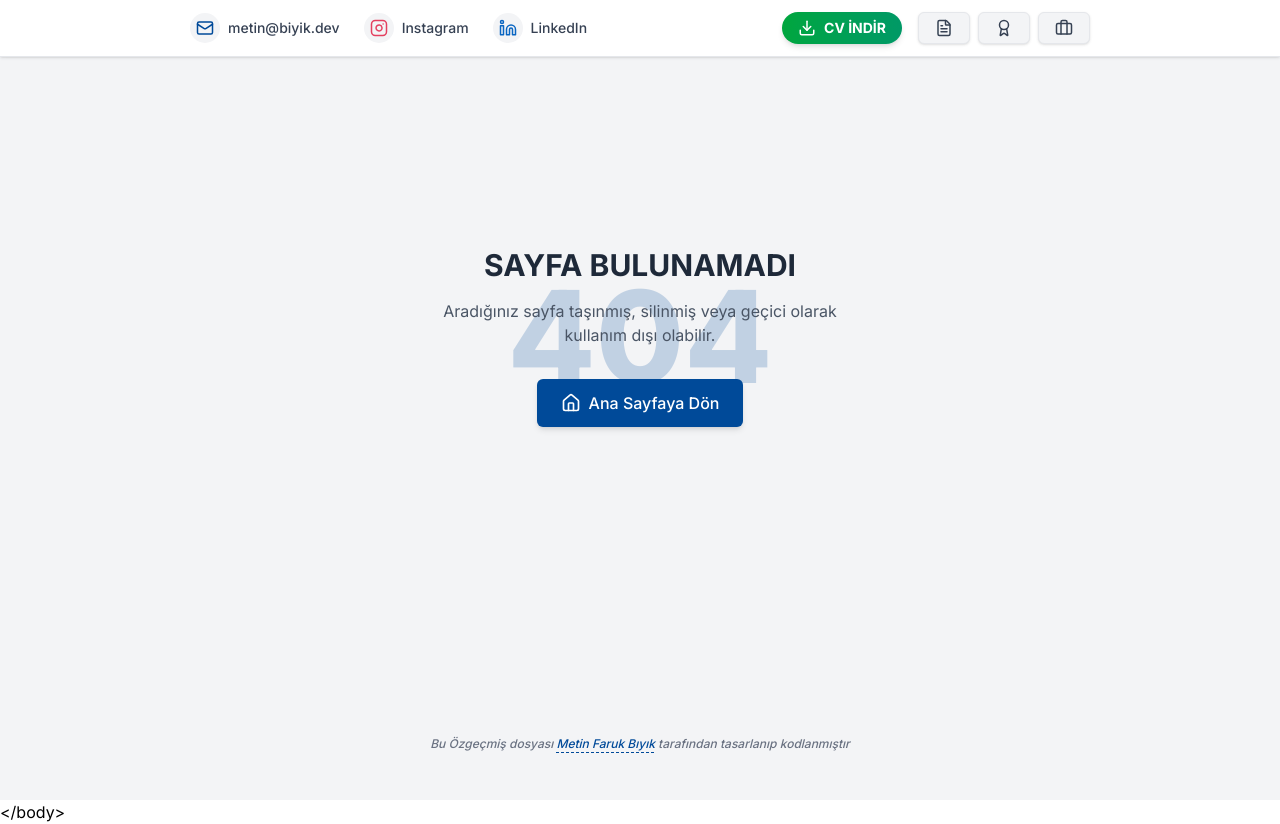
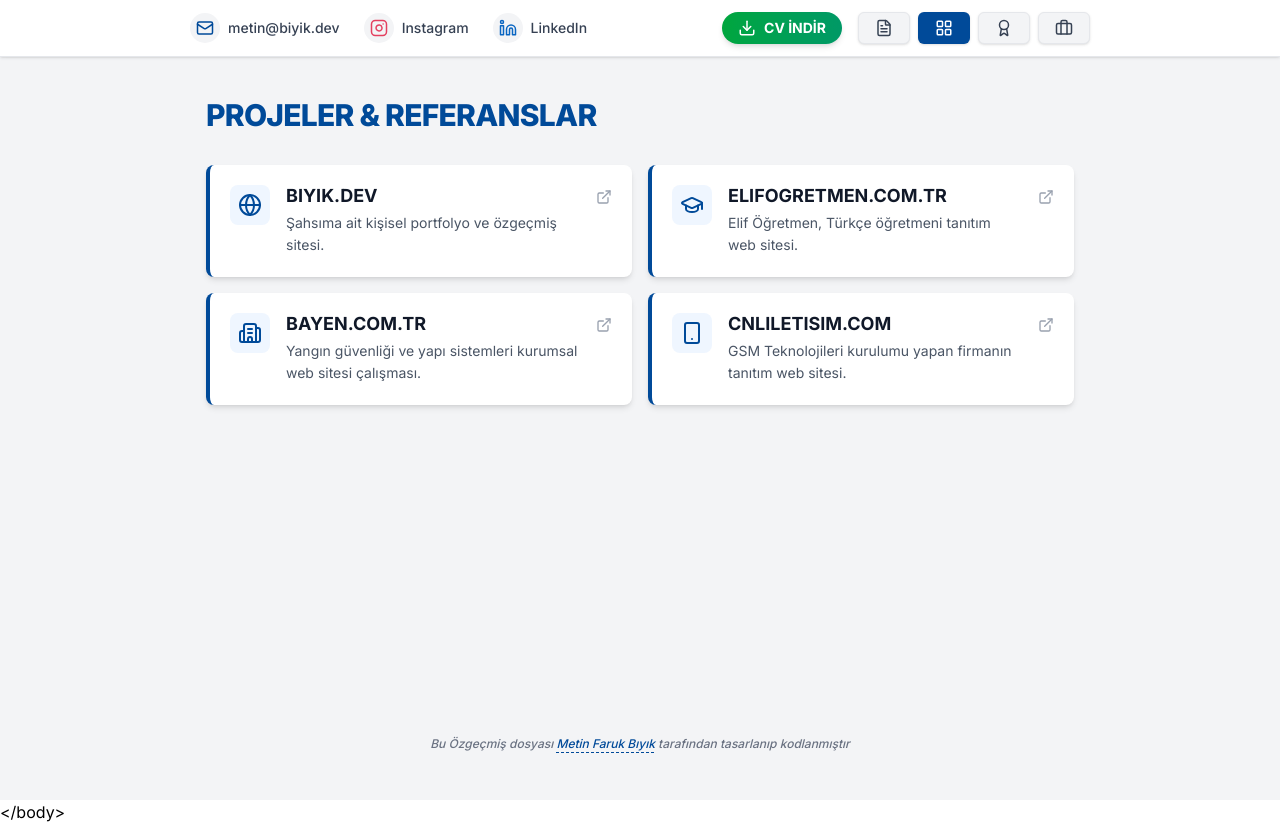
Before and after one commit to metinfarukbiyik/metinfarukbiyik, a React (Vite) app: page /projeler in a window 1280 px wide. Built offline with nearby package versions, Linux system fonts and the light colour scheme.

Commit message:
reference

```diff
--- a/src/App.tsx
+++ b/src/App.tsx
@@ -8,6 +8,7 @@ import EducationList from './components/EducationList';
 import AdditionalInfoSection from './components/AdditionalInfoSection';
 import EquipmentPage from './components/EquipmentPage';
 import CertificatesPage from './components/CertificatesPage';
+import ProjectsPage from './components/ProjectsPage';
 import NotFoundPage from './components/NotFoundPage';
 import Footer from './components/Footer';
 import { personalInfo } from './data/cvData';
@@ -31,6 +32,11 @@ const SEOUpdater: React.FC = () => {
         title: 'Sertifikalarım | Metin Faruk Bıyık',
         description: 'Metin Faruk Bıyık\'ın kariyeri boyunca kazandığı sertifikalar ve başarı belgeleri.',
         keywords: 'Metin Faruk Bıyık, sertifikalar, eğitimler, başarı belgeleri, Turkcell Akademi, BTK Akademi'
+      },
+      '/projeler': {
+        title: 'Projelerim | Metin Faruk Bıyık',
+        description: 'Metin Faruk Bıyık\'ın geliştirdiği projeler ve referanslar.',
+        keywords: 'Metin Faruk Bıyık, projeler, referanslar, biyik.dev, elifogretmen.com.tr, bayen.com.tr, cnliletisim.com'
       }
     };
 
@@ -131,6 +137,7 @@ const App: React.FC = () => {
             <Route path="/" element={<CVPage />} />
             <Route path="/ekipmanlar" element={<EquipmentPage />} />
             <Route path="/sertifikalar" element={<CertificatesPage />} />
+            <Route path="/projeler" element={<ProjectsPage />} />
             <Route path="*" element={<NotFoundPage />} />
           </Routes>
         </main>
--- a/src/components/Navbar.tsx
+++ b/src/components/Navbar.tsx
@@ -1,6 +1,6 @@
 import React from 'react';
 import { NavLink } from 'react-router-dom';
-import { Mail, Instagram, Linkedin, Award, Download, FileText, Briefcase } from 'lucide-react';
+import { Mail, Instagram, Linkedin, Award, Download, FileText, Briefcase, LayoutGrid } from 'lucide-react';
 
 const Navbar: React.FC = () => {
   return (
@@ -66,6 +66,18 @@ const Navbar: React.FC = () => {
           </NavLink>
 
           <NavLink
+            to="/projeler"
+            className={({ isActive }) => `flex items-center gap-2 px-3 md:px-4 py-1.5 rounded-md transition-colors text-sm font-medium shadow-sm border ${
+              isActive
+              ? 'bg-[#004A99] text-white border-transparent'
+              : 'bg-gray-100 text-gray-700 border-gray-200 hover:bg-gray-200'
+            }`}
+          >
+            <LayoutGrid size={18} />
+            <span className="hidden xs:inline">Projeler</span>
+          </NavLink>
+
+          <NavLink
             to="/sertifikalar"
             className={({ isActive }) => `flex items-center gap-2 px-3 md:px-4 py-1.5 rounded-md transition-colors text-sm font-medium shadow-sm border ${
               isActive
--- /dev/null
+++ b/src/components/ProjectsPage.tsx
@@ -0,0 +1,43 @@
+import React from 'react';
+import { projects } from '../data/cvData';
+import { Globe, GraduationCap, Building2, Smartphone, ExternalLink } from 'lucide-react';
+
+const iconMap: Record<string, any> = {
+  Globe,
+  GraduationCap,
+  Building2,
+  Smartphone
+};
+
+const ProjectsPage: React.FC = () => {
+  return (
+    <div className="max-w-[900px] mx-auto pt-10 px-4">
+      <h1 className="text-3xl font-extrabold text-[#004A99] mb-8 tracking-tight">PROJELER & REFERANSLAR</h1>
+      <div className="grid grid-cols-1 md:grid-cols-2 gap-4">
+        {projects.map((project) => {
+          const IconComponent = iconMap[project.icon] || Globe;
+          return (
+            <a
+              key={project.id}
+              href={project.url}
+              target="_blank"
+              rel="noopener noreferrer"
+              className="bg-white p-5 rounded-lg shadow-md border-l-4 border-[#004A99] hover:shadow-lg transition-shadow flex items-start gap-4 group"
+            >
+              <div className="p-2 bg-blue-50 rounded-lg shrink-0">
+                <IconComponent className="text-[#004A99]" size={24} />
+              </div>
+              <div className="flex-grow">
+                <h3 className="font-bold text-gray-900 text-lg leading-tight mb-1">{project.name}</h3>
+                <p className="text-sm text-gray-600 leading-relaxed">{project.description}</p>
+              </div>
+              <ExternalLink size={16} className="text-gray-400 group-hover:text-[#004A99] transition-colors shrink-0 mt-1" />
+            </a>
+          );
+        })}
+      </div>
+    </div>
+  );
+};
+
+export default ProjectsPage;
--- a/src/data/cvData.ts
+++ b/src/data/cvData.ts
@@ -138,6 +138,45 @@ export interface Equipment {
   specs: string;
 }
 
+export interface Project {
+  id: string;
+  name: string;
+  url: string;
+  description: string;
+  icon: string;
+}
+
+export const projects: Project[] = [
+  {
+    id: '1',
+    name: 'BIYIK.DEV',
+    url: 'https://biyik.dev',
+    description: 'Şahsıma ait kişisel portfolyo ve özgeçmiş sitesi.',
+    icon: 'Globe'
+  },
+  {
+    id: '2',
+    name: 'ELIFOGRETMEN.COM.TR',
+    url: 'https://elifogretmen.com.tr',
+    description: 'Elif Öğretmen, Türkçe öğretmeni tanıtım web sitesi.',
+    icon: 'GraduationCap'
+  },
+  {
+    id: '3',
+    name: 'BAYEN.COM.TR',
+    url: 'https://bayen.com.tr',
+    description: 'Yangın güvenliği ve yapı sistemleri kurumsal web sitesi çalışması.',
+    icon: 'Building2'
+  },
+  {
+    id: '4',
+    name: 'CNLILETISIM.COM',
+    url: 'https://cnliletisim.com',
+    description: 'GSM Teknolojileri kurulumu yapan firmanın tanıtım web sitesi.',
+    icon: 'Smartphone'
+  }
+];
+
 export const equipments: Equipment[] = [
   {
     id: '1',
```
